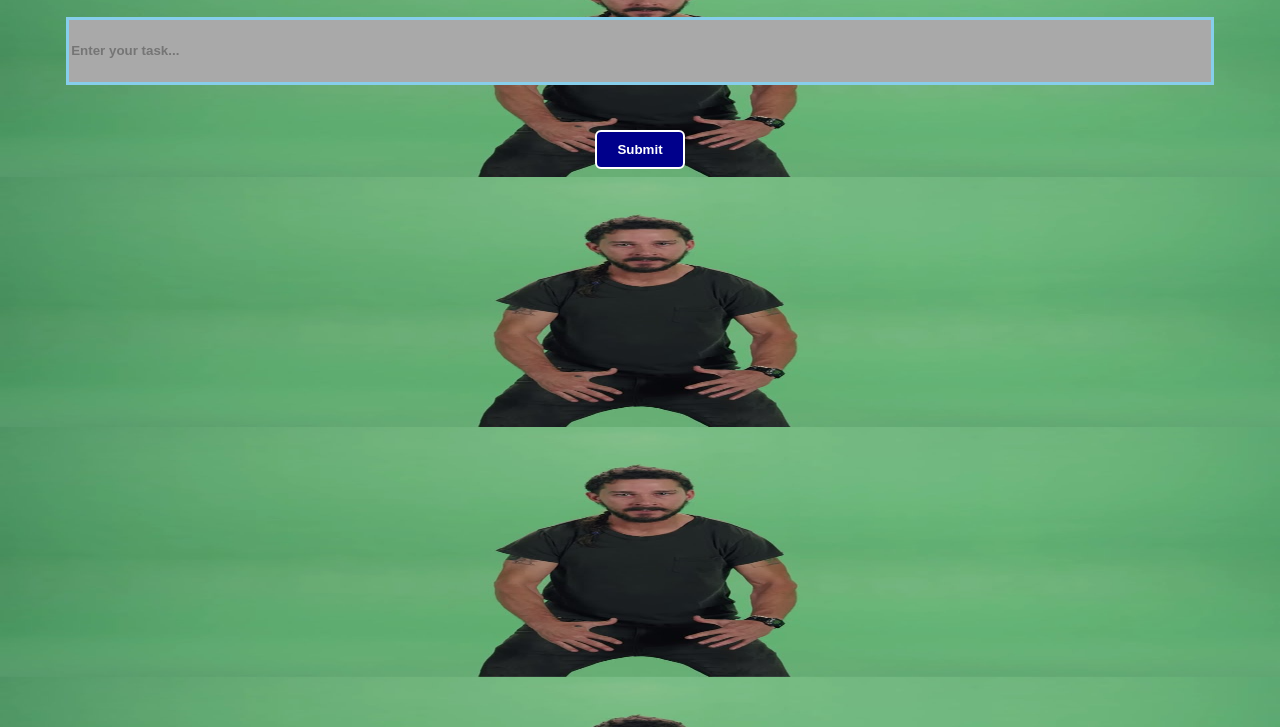
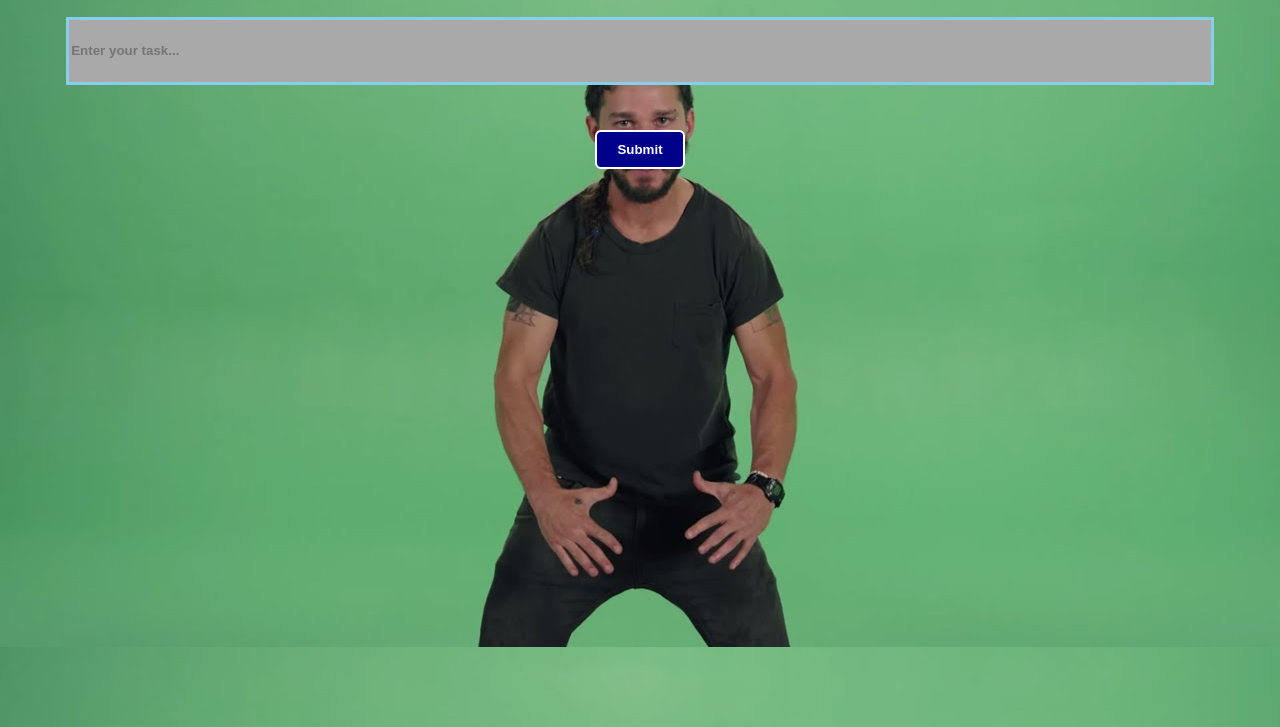
Before and after one commit to seanghods/to_do_do_it, a plain HTML site: page index.html in a window 1280 px wide. Shown: the part 73-800 px from the top of the page. Drawn offline with Linux system fonts and the light colour scheme.

Commit message:
Fix background img styling

```diff
--- a/styles.css
+++ b/styles.css
@@ -1,8 +1,7 @@
 body{
     background-color: #065710;
     background-image: url("./images/back.png");
-    background-size: 100% 100%;
-    /* margin: 0px auto; */
+    background-size: cover;
 }
 .submission {
     display:flex;
```
